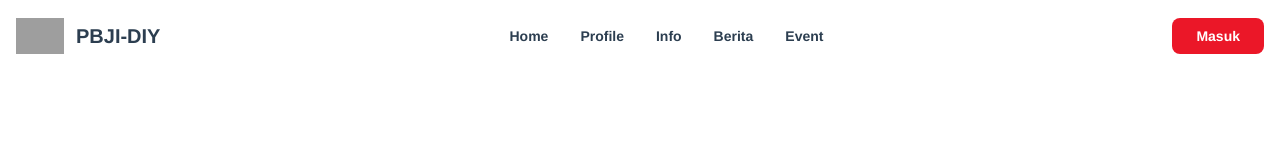
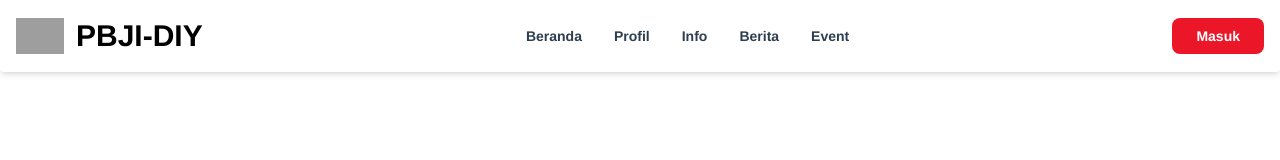
Before and after one commit to arifsetia-one/pbji, a Vue app: page / in a window 1280 px wide. Shown: the top 160 px of the page. Built offline with nearby package versions, Linux system fonts and the light colour scheme; grey boxes are pictures that could not be loaded.

Commit message:
update navbar shadow

```diff
--- a/src/components/MainLayout.vue
+++ b/src/components/MainLayout.vue
@@ -1,14 +1,16 @@
 <template>
     <!-- Navbar -->
-    <nav class="bg-transparent border-gray-200 px-2 sm:px-4 py-2.5 rounded">
+    <nav class="bg-transparent border-gray-200 px-2 sm:px-4 py-2.5 rounded shadow-md">
         <div class="container flex flex-wrap items-center justify-between mx-auto">
             <a to="/" href="#" class="flex items-center">
                 <img src="https://pbjisurabaya.or.id/images/logo/pbji.png" class="h-0 mr-3 sm:h-9" alt="PBJI Logo" />
-                <span class="self-center text-xl font-bold whitespace-nowrap ">PBJI-DIY</span>
+                <span class="self-center text-2xl sm:text-3xl font-bold text-black whitespace-nowrap ">PBJI-DIY</span>
             </a>
             <div class="flex items-center md:order-2 text-white">
-                <button class="bg-[#eb1728] py-2 px-6 rounded-[8px] text-sm hover:scale-105 transition-all duration-300">
-                    <a class="text-white" target="_blank" href="https://www.instagram.com/arifsetia_one/?hl=id">Masuk</a>
+                <button
+                    class="bg-[#eb1728] py-1 px-4 md:py-2 md:px-6 rounded-[8px] text-sm hover:scale-105 transition-all duration-300">
+                    <a class="text-white text-1xl" target="_blank"
+                        href="https://www.instagram.com/arifsetia_one/?hl=id">Masuk</a>
                 </button>
             </div>
             <div class="items-center justify-center flex hidden w-full md:flex md:w-auto md:order-1" id="mobile-menu-2">
@@ -16,11 +18,6 @@
                     class="flex flex-col p-4 mt-4 border border-gray-100 rounded-lg bg-transparent md:flex-row md:space-x-8 md:mt-0 md:text-sm md:font-medium md:border-0 md:bg-transparent dark:bg-gray-800 md:dark:bg-transparent">
                     <li class="font-semibold hover:text-[#eb1728]" v-for="menu in menuNavbar" :key="menu.title"
                         @click="onRouteClick(menu)">{{ menu.title }}</li>
-                    <!-- <RouterLink class="font-semibold hover:text-[#eb1728]" to="/">Home</RouterLink>
-          <RouterLink class="font-semibold hover:text-[#eb1728]" to="/profil">Profil</RouterLink>
-          <RouterLink class="font-semibold hover:text-[#eb1728]" to="/Info">Informasi PBJI</RouterLink>
-          <RouterLink class="font-semibold hover:text-[#eb1728]" to="/Berita">Berita</RouterLink>
-          <RouterLink class="font-semibold hover:text-[#eb1728]" to="/Event">Event</RouterLink> -->
                 </ul>
             </div>
         </div>
@@ -188,8 +185,8 @@ import { useRouter } from "vue-router";
 const $router = useRouter()
 
 const menuNavbar = [
-    { title: 'Home', route: { name: 'home' } },
-    { title: 'Profile', route: { name: 'profile' } },
+    { title: 'Beranda', route: { name: 'home' } },
+    { title: 'Profil', route: { name: 'profile' } },
     { title: 'Info', route: { name: 'info' } },
     { title: 'Berita', route: { name: 'berita' } },
     { title: 'Event', route: { name: 'event' } }
```
